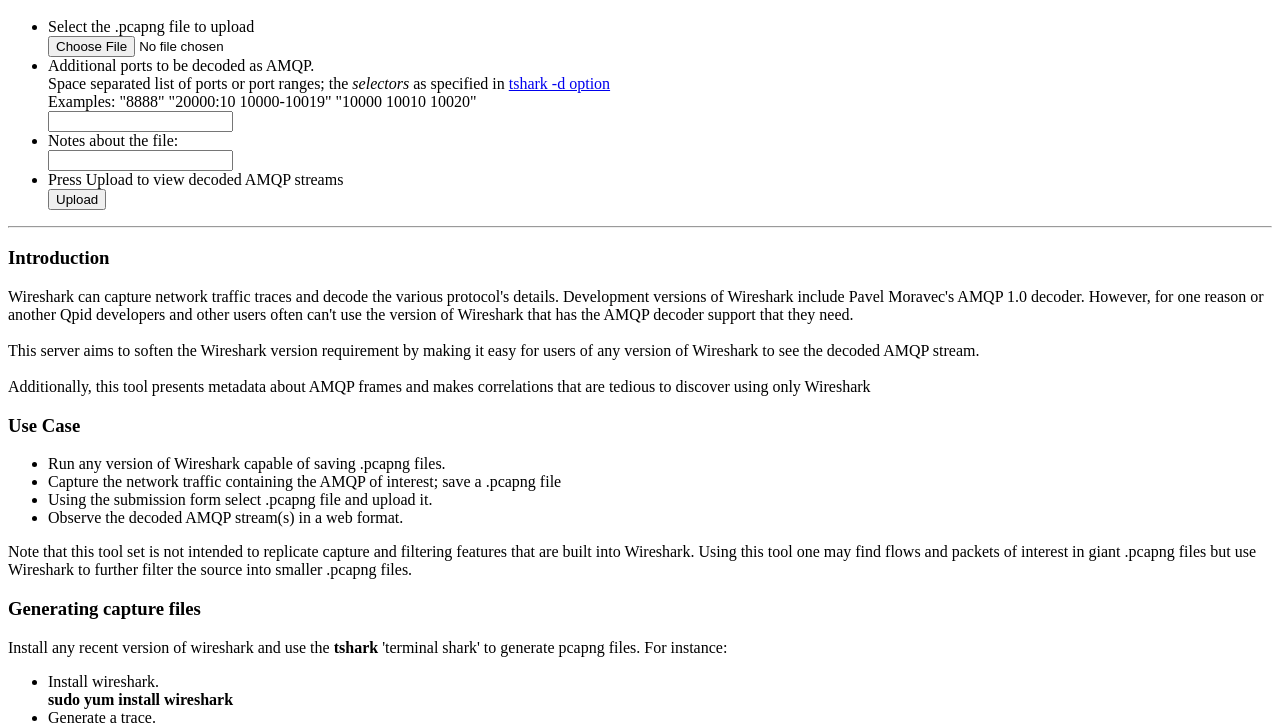
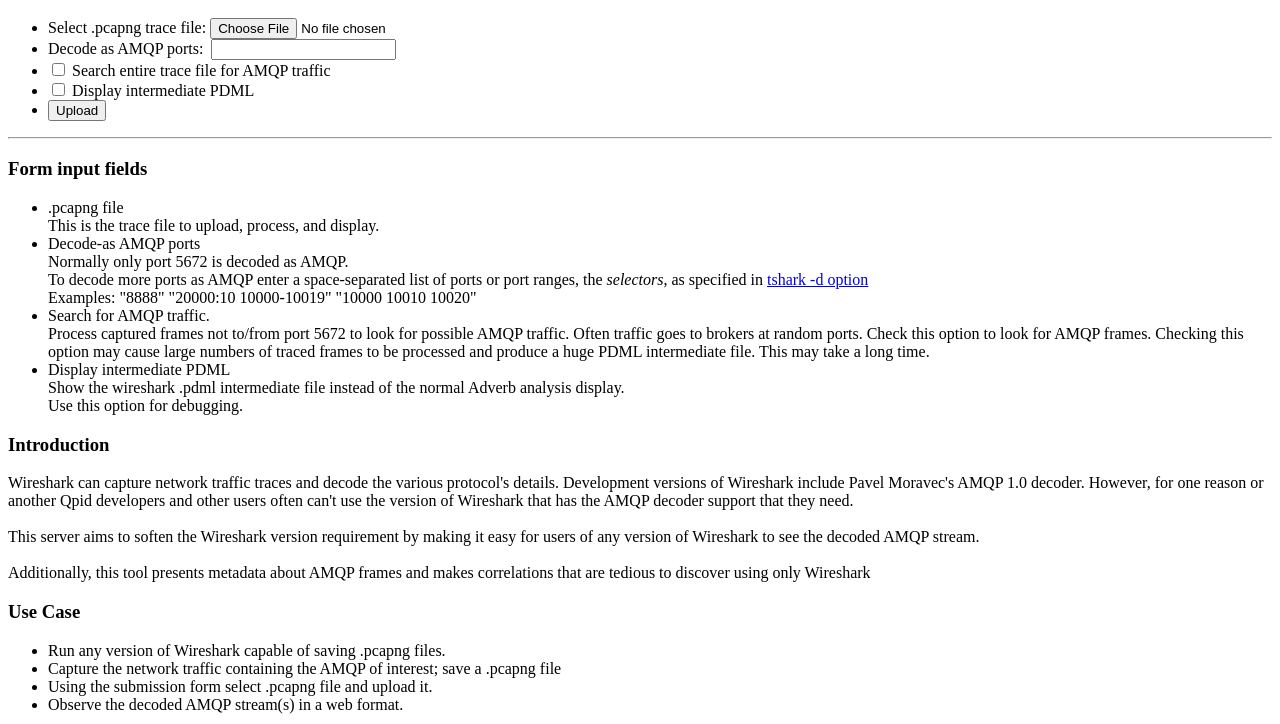
Before and after one commit to ChugR/Adverb, a plain HTML site: page scripts/html/adverb.html in a window 1280 px wide. Shown: the part 48-772 px from the top of the page. Drawn offline with Linux system fonts and the light colour scheme.

Commit message:
3.0: Tidy up the user form, get rid of the user comment field

```diff
--- a/scripts/html/adverb.html
+++ b/scripts/html/adverb.html
@@ -1,25 +1,35 @@
 <html>
 <head>
-<title>Project Adverb - Decode an AMQP Wireshark Trace (v2.3)</title>
+<title>Project Adverb - Decode an AMQP Wireshark Trace (v3.0)</title>
 </head>
 <body>
 <h1>Submission Form</h1>
-<form method='POST' enctype='multipart/form-data' action='/cgi-bin/adverb.sh'>
+<form method='POST' enctype='multipart/form-data' action='/cgi-bin/adverb-cgi.py'>
 <ul>
-<li>Select the .pcapng file to upload<br>
-<input type=file name=upfile></li>
-<li>Additional ports to be decoded as AMQP.<br>
-Space separated list of ports or port ranges; the <em>selectors</em> as specified in
-<a href="https://www.wireshark.org/docs/man-pages/tshark.html">tshark -d option</a> <br>
-Examples: "8888" "20000:10 10000-10019" "10000 10010 10020"<br>
-<input type=text name=selectors></li>
-<li>Notes about the file: <br>
-<input type=text name=note></li>
-<li>Press Upload to view decoded AMQP streams<br>
-<input type=submit value=Upload></li>
+<li>Select .pcapng trace file:&nbsp;<input type=file name=upfile></li>
+<li>Decode as AMQP ports:&nbsp;     <input type=text name=selectors></li>
+<li><input type=checkbox name=searchhard value="off">&nbsp;Search entire trace file for AMQP traffic</li>
+<li><input type=checkbox name=showpdml   value="off">&nbsp;Display intermediate PDML</li>
+<li><input type=submit value=Upload></li>
 </ul>
 </form>
 <hr>
+<h3>Form input fields</h3>
+<ul>
+<li>.pcapng file<br>This is the trace file to upload, process, and display.</li>
+<li>Decode-as AMQP ports<br>Normally only port 5672 is decoded as AMQP.<br>
+To decode more ports as AMQP enter a space-separated list of ports or port ranges, the <em>selectors</em>, as specified in
+<a href="https://www.wireshark.org/docs/man-pages/tshark.html">tshark -d option</a> <br>
+Examples: "8888" "20000:10 10000-10019" "10000 10010 10020"</li>
+<li>Search for AMQP traffic.<br>
+Process captured frames not to/from port 5672 to look for possible AMQP traffic.
+Often traffic goes to brokers at random ports. Check this option to look for
+AMQP frames. Checking this option may cause large numbers of traced frames to be
+processed and produce a huge PDML intermediate file. This may take a long time.</li>
+<li>Display intermediate PDML<br>
+Show the wireshark .pdml intermediate file instead of the normal Adverb analysis display.<br>
+Use this option for debugging.</li>
+</ul>
 <h3>Introduction</h3>
 Wireshark can capture network traffic traces and decode the various protocol's details.
 Development versions of Wireshark include Pavel Moravec's AMQP 1.0 decoder. However, for one reason or another Qpid developers and other users often can't use the version of Wireshark that has the AMQP decoder support that they need. <br><br>
```
